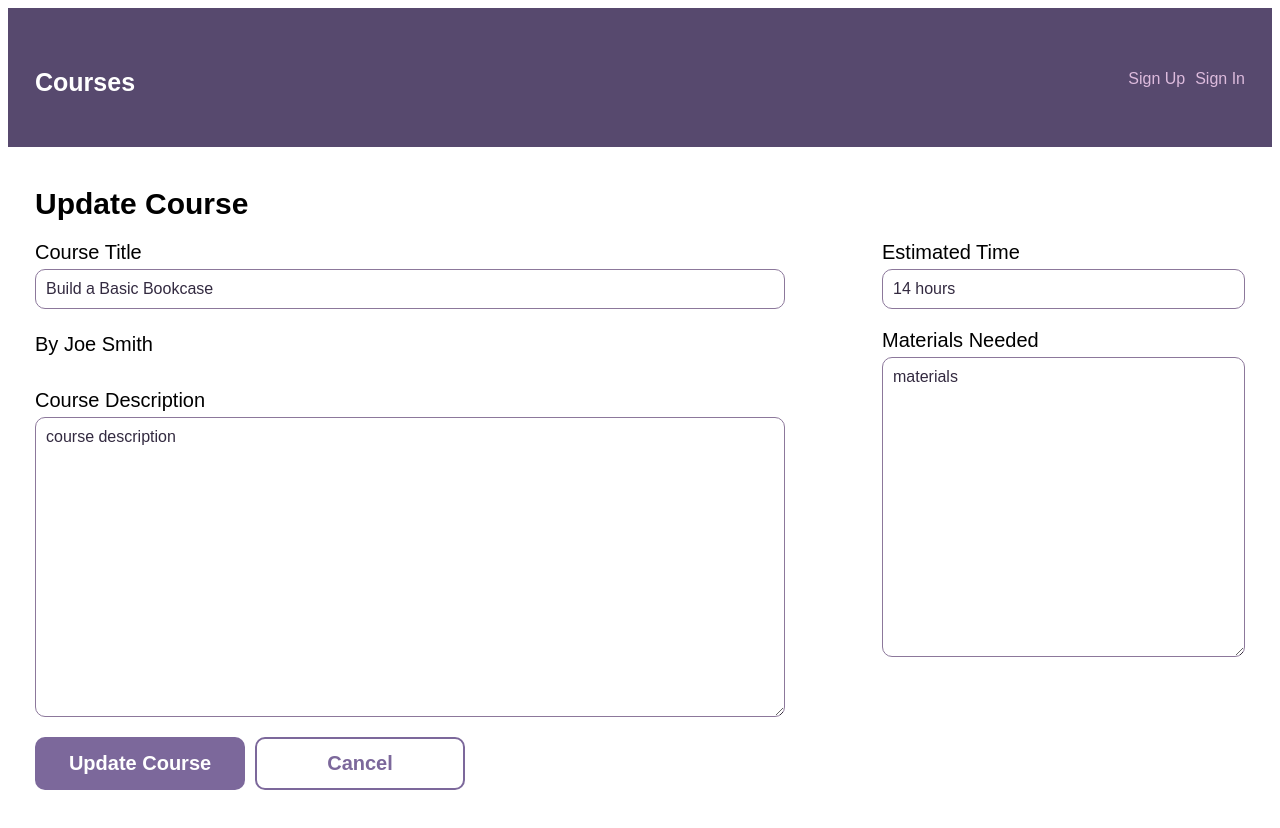
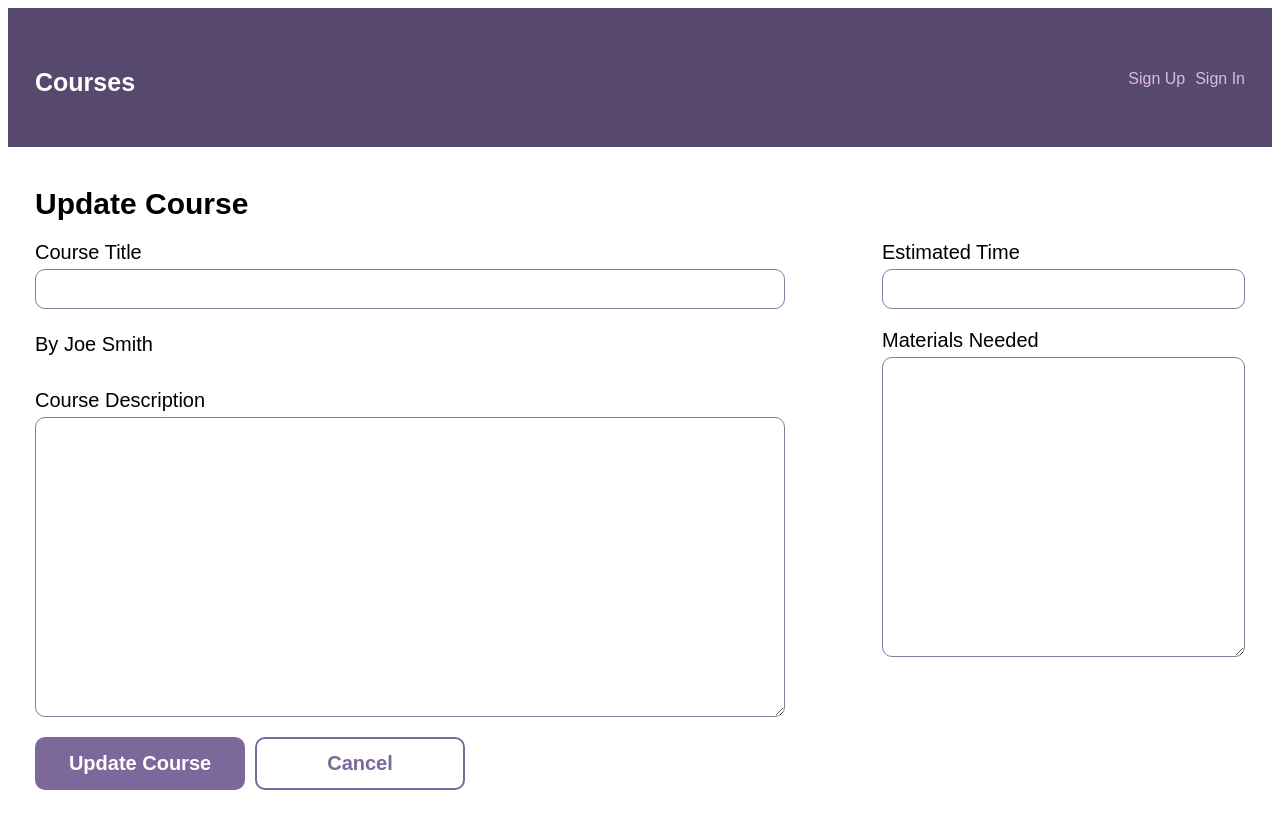
Before and after one commit to kortiz47/td-project-10, a React (Create React App) app in the folder client/: page /courses/1/update in a window 1280 px wide. Shown: the top 828 px of the page. Built offline with nearby package versions, Linux system fonts and the light colour scheme; no server answers.

Commit message:
working on making post and put requests to rest api and creating context

```diff
--- a/client/src/components/CreateCourse.js
+++ b/client/src/components/CreateCourse.js
@@ -1,15 +1,43 @@
 import { useNavigate } from "react-router-dom";
-import { useRef } from "react";
+import { useRef, useState } from "react";
+import axios from "axios";
 
 const CreateCourse = () => {
-
+    const title = useRef();
+    const description = useRef();
+    const estimatedTime = useRef();
+    const materialsNeeded = useRef();
     const navigate = useNavigate();
 
+
+
+    // const [course, setCourse] = useState[{
+    //     title: '',
+    //     description: '',
+    //     estimatedTime: '',
+    //     materialsNeeded: ''
+    // }]
+
+    const handleSubmit = (e) => {
+        e.preventDefault();
+    //     //when the form is submitted we want to make a post request to the /api/courses route to add a course
+        console.log(title.current.value, description.current.value, estimatedTime.current.value, materialsNeeded.current.value)
+    //     axios.post('http://localhost:5000/api/courses', {
+    //         title: title.current.value,
+    //         description: description.current.value,
+    //         estimatedTime: estimatedTime.current.value,
+    //         materialsNeeded: materialsNeeded.current.value
+    //     })
+    //         .then(response => console.log(response))
+    //         .catch(err => console.log('Error: ' + err))
+        //navigate('/');
+    }
+
     return (
-
         <main>
             <div className="wrap">
                 <h2>Create Course</h2>
+
                 <div className="validation--errors">
                     <h3>Validation Errors</h3>
                     <ul>
@@ -17,27 +45,28 @@ const CreateCourse = () => {
                         <li>Please provide a value for "Description"</li>
                     </ul>
                 </div>
-                <form method="POST" action="http://localhost:5000/api/courses">
+
+                <form onSubmit={handleSubmit}>
                     <div className="main--flex">
                         <div>
                             <label htmlFor="courseTitle">Course Title</label>
-                            <input id="courseTitle" name="courseTitle" type="text" value="" />
+                            <input id="courseTitle" name="courseTitle" type="text" ref={title} />
 
                             <p>By Joe Smith</p>
 
                             <label htmlFor="courseDescription">Course Description</label>
-                            <textarea id="courseDescription" name="courseDescription"></textarea>
+                            <textarea id="courseDescription" name="courseDescription" ref={description}></textarea>
                         </div>
                         <div>
                             <label htmlFor="estimatedTime">Estimated Time</label>
-                            <input id="estimatedTime" name="estimatedTime" type="text" value="" />
+                            <input id="estimatedTime" name="estimatedTime" type="text" ref={estimatedTime} />
 
                             <label htmlFor="materialsNeeded">Materials Needed</label>
-                            <textarea id="materialsNeeded" name="materialsNeeded"></textarea>
+                            <textarea id="materialsNeeded" name="materialsNeeded" ref={materialsNeeded}></textarea>
                         </div>
                     </div>
                     <button className="button" type="submit">Create Course</button>
-                    <button className="button button-secondary" onClick={()=>navigate('/')}>Cancel</button>
+                    <button className="button button-secondary" onClick={(e) => { e.preventDefault(); navigate('/') }}>Cancel</button>
                 </form>
             </div>
         </main>
--- a/client/src/components/UpdateCourse.js
+++ b/client/src/components/UpdateCourse.js
@@ -22,19 +22,19 @@ const UpdateCourse = () => {
                     <div className="main--flex">
                         <div>
                             <label htmlFor="courseTitle">Course Title</label>
-                            <input id="courseTitle" name="courseTitle" type="text" defaultValue="Build a Basic Bookcase" />
+                            <input id="courseTitle" name="courseTitle" type="text" defaultValue={course.title} />
 
                             <p>By Joe Smith</p>
 
                             <label htmlFor="courseDescription">Course Description</label>
-                            <textarea id="courseDescription" name="courseDescription" defaultValue='course description'></textarea>
+                            <textarea id="courseDescription" name="courseDescription" defaultValue={course.description}></textarea>
                         </div>
                         <div>
                             <label htmlFor="estimatedTime">Estimated Time</label>
-                            <input id="estimatedTime" name="estimatedTime" type="text" defaultValue="14 hours" />
+                            <input id="estimatedTime" name="estimatedTime" type="text" defaultValue={course.estimatedTime} />
 
                             <label htmlFor="materialsNeeded">Materials Needed</label>
-                            <textarea id="materialsNeeded" name="materialsNeeded" defaultValue="materials"></textarea>
+                            <textarea id="materialsNeeded" name="materialsNeeded" defaultValue={course.materialsNeeded}></textarea>
                         </div>
                     </div>
 
--- /dev/null
+++ b/client/src/context/UserContext.js
@@ -0,0 +1,5 @@
+import { createContext } from "react";
+
+const UserContext = createContext(null);
+
+export default UserContext;
```
